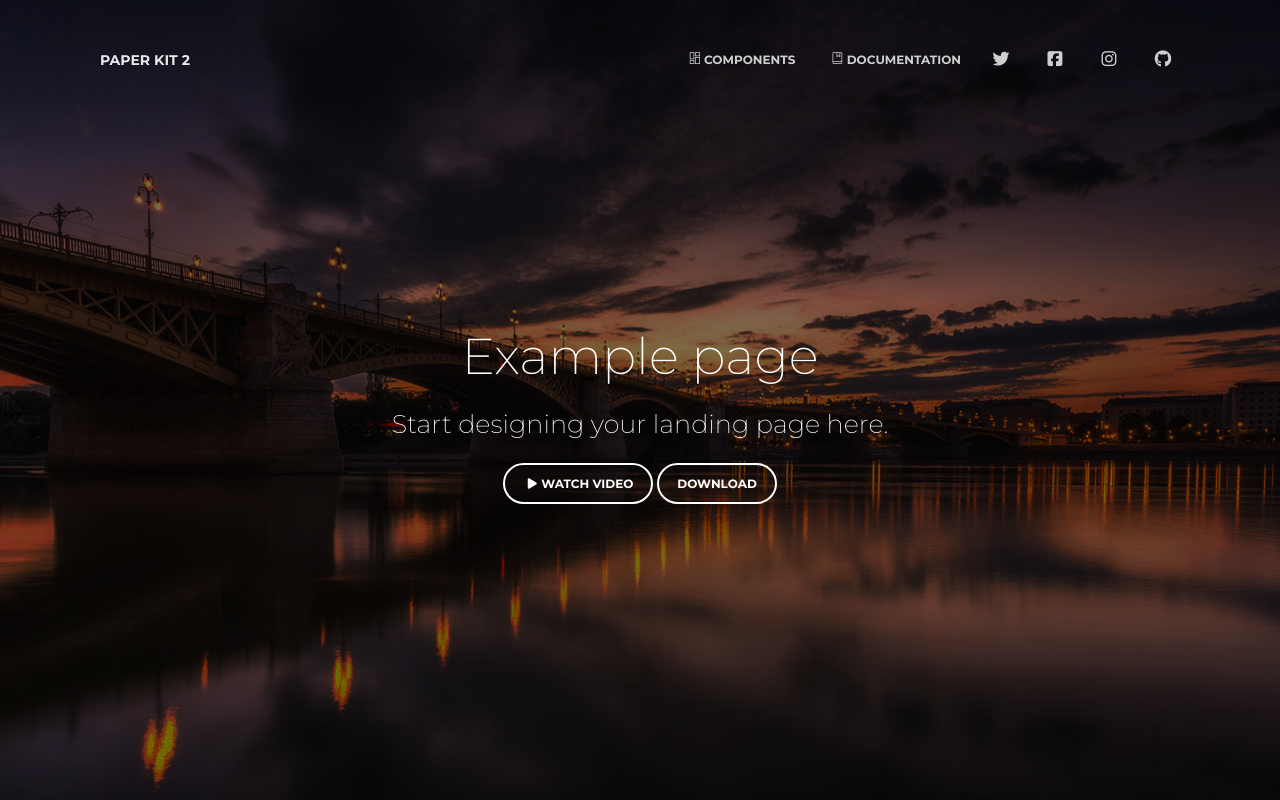
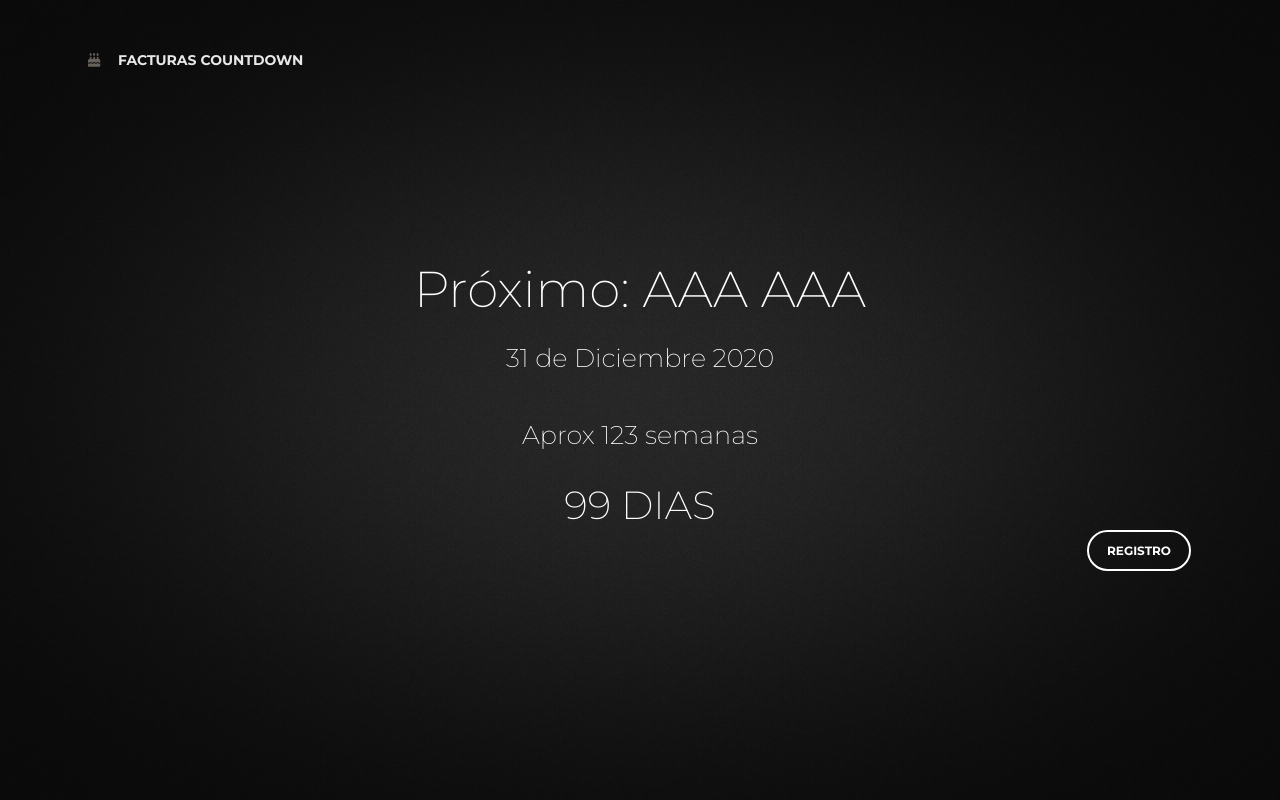
Before and after one commit to clari-g/facturas-countdown-front, a React app: page /index in a window 1280 px wide. Shown: the top 800 px of the page. Built offline with nearby package versions, Linux system fonts and the light colour scheme.

Commit message:
Landing base layout

```diff
--- a/public/index.html
+++ b/public/index.html
@@ -21,21 +21,24 @@
 -->
 <!DOCTYPE html>
 <html lang="en">
+
 <head>
   <meta charset="utf-8" />
-    <link rel="shortcut icon" href="%PUBLIC_URL%/favicon.ico" />
-    <link
-      rel="apple-touch-icon"
+  <link rel="shortcut icon"
+        href="%PUBLIC_URL%/favicon.ico" />
+  <link rel="apple-touch-icon"
         sizes="76x76"
-      href="%PUBLIC_URL%/apple-icon.png"
-    />
-    <meta name="viewport" content="width=device-width, initial-scale=1" />
-    <meta name="theme-color" content="#000000" />
+        href="%PUBLIC_URL%/apple-icon.png" />
+  <meta name="viewport"
+        content="width=device-width, initial-scale=1" />
+  <meta name="theme-color"
+        content="#000000" />
   <!--
       manifest.json provides metadata used when your web app is installed on a
       user's mobile device or desktop. See https://developers.google.com/web/fundamentals/web-app-manifest/
     -->
-    <link rel="manifest" href="%PUBLIC_URL%/manifest.json" />
+  <link rel="manifest"
+        href="%PUBLIC_URL%/manifest.json" />
   <!--
       Notice the use of %PUBLIC_URL% in the tags above.
       It will be replaced with the URL of the `public` folder during the build.
@@ -46,16 +49,13 @@
       Learn how to configure a non-root public URL by running `npm run build`.
     -->
   <!--     Fonts and icons     -->
-    <link
-      href="https://fonts.googleapis.com/css?family=Montserrat:400,700,200"
-      rel="stylesheet"
-    />
-    <link
-      href="https://maxcdn.bootstrapcdn.com/font-awesome/latest/css/font-awesome.min.css"
-      rel="stylesheet"
-    />
-    <title>Paper Kit React by Creative Tim</title>
+  <link href="https://fonts.googleapis.com/css?family=Montserrat:400,700,200"
+        rel="stylesheet" />
+  <link href="https://maxcdn.bootstrapcdn.com/font-awesome/latest/css/font-awesome.min.css"
+        rel="stylesheet" />
+  <title>Facturas Countdown</title>
 </head>
+
 <body class="sidebar-collapse">
   <noscript>You need to enable JavaScript to run this app.</noscript>
   <div id="root"></div>
@@ -70,4 +70,5 @@
       To create a production bundle, use `npm run build` or `yarn build`.
     -->
 </body>
+
 </html>
--- a/src/components/Headers/FacturasLandingPageHeader.js
+++ b/src/components/Headers/FacturasLandingPageHeader.js
@@ -43,7 +43,8 @@ function FacturasLandingPageHeader() {
     <>
       <div
         style={{
-          backgroundImage: 'url(' + require('assets/img/daniel-olahh.jpg') + ')',
+          // backgroundImage: 'url(' + require('assets/img/daniel-olahh.jpg') + ')',
+          backgroundImage: 'url(' + require('assets/img/bg1.jpg') + ')',
         }}
         className='page-header'
         data-parallax={true}
@@ -52,21 +53,15 @@ function FacturasLandingPageHeader() {
         <div className='filter' />
         <Container>
           <div className='motto text-center'>
-            <h1>Example page</h1>
-            <h3>Start designing your landing page here.</h3>
+            <h1>Próximo: AAA AAA</h1>
+            <h3>31 de Diciembre 2020</h3>
             <br />
-            <Button
-              href='https://www.youtube.com/watch?v=dQw4w9WgXcQ'
-              className='btn-round mr-1'
-              color='neutral'
-              target='_blank'
-              outline
-            >
-              <i className='fa fa-play' />
-              Watch video
-            </Button>
-            <Button className='btn-round' color='neutral' type='button' outline>
-              Download
+            <h3>Aprox 123 semanas</h3>
+            <h2>99 DIAS</h2>
+          </div>
+          <div className='motto text-right'>
+            <Button href='#' className='btn-round mr-1' color='neutral' target='_blank' outline>
+              Registro
             </Button>
           </div>
         </Container>
--- a/src/components/Navbars/FacturasNavbar.js
+++ b/src/components/Navbars/FacturasNavbar.js
@@ -52,82 +52,11 @@ function FacturasNavbar() {
     <Navbar className={classnames('fixed-top', navbarColor)} color-on-scroll='300' expand='lg'>
       <Container>
         <div className='navbar-translate'>
-          <NavbarBrand data-placement='bottom' to='/index' target='_blank' title='Coded by Creative Tim' tag={Link}>
-            Paper Kit 2
+          <i className='fa fa-birthday-cake' />
+          <NavbarBrand data-placement='bottom' to='/index' target='_blank' title='¿A quién le toca?' tag={Link}>
+            Facturas Countdown
           </NavbarBrand>
-          <button
-            aria-expanded={navbarCollapse}
-            className={classnames('navbar-toggler navbar-toggler', {
-              toggled: navbarCollapse,
-            })}
-            onClick={toggleNavbarCollapse}
-          >
-            <span className='navbar-toggler-bar bar1' />
-            <span className='navbar-toggler-bar bar2' />
-            <span className='navbar-toggler-bar bar3' />
-          </button>
         </div>
-        <Collapse className='justify-content-end' navbar isOpen={navbarCollapse}>
-          <Nav navbar>
-            <NavItem>
-              <NavLink to='/index' tag={Link}>
-                <i className='nc-icon nc-layout-11' /> Components
-              </NavLink>
-            </NavItem>
-            <NavItem>
-              <NavLink
-                href='https://demos.creative-tim.com/paper-kit-react/#/documentation?ref=pkr-examples-navbar'
-                target='_blank'
-              >
-                <i className='nc-icon nc-book-bookmark' /> Documentation
-              </NavLink>
-            </NavItem>
-            <NavItem>
-              <NavLink
-                data-placement='bottom'
-                href='https://twitter.com/CreativeTim?ref=creativetim'
-                target='_blank'
-                title='Follow us on Twitter'
-              >
-                <i className='fa fa-twitter' />
-                <p className='d-lg-none'>Twitter</p>
-              </NavLink>
-            </NavItem>
-            <NavItem>
-              <NavLink
-                data-placement='bottom'
-                href='https://www.facebook.com/CreativeTim?ref=creativetim'
-                target='_blank'
-                title='Like us on Facebook'
-              >
-                <i className='fa fa-facebook-square' />
-                <p className='d-lg-none'>Facebook</p>
-              </NavLink>
-            </NavItem>
-            <NavItem>
-              <NavLink
-                data-placement='bottom'
-                href='https://www.instagram.com/CreativeTimOfficial?ref=creativetim'
-                target='_blank'
-                title='Follow us on Instagram'
-              >
-                <i className='fa fa-instagram' />
-                <p className='d-lg-none'>Instagram</p>
-              </NavLink>
-            </NavItem>
-            <NavItem>
-              <NavLink
-                data-placement='bottom'
-                href='https://www.github.com/CreativeTimOfficial?ref=creativetim'
-                target='_blank'
-                title='Star on GitHub'
-              >
-                <i className='fa fa-github' />
-                <p className='d-lg-none'>GitHub</p>
-              </NavLink>
-            </NavItem>
-          </Nav>
-        </Collapse>
       </Container>
     </Navbar>
   );
```
Also changed, not shown: src/assets/img/bg1.jpg (added). Lines whose indentation alone changed are shown as unchanged.
